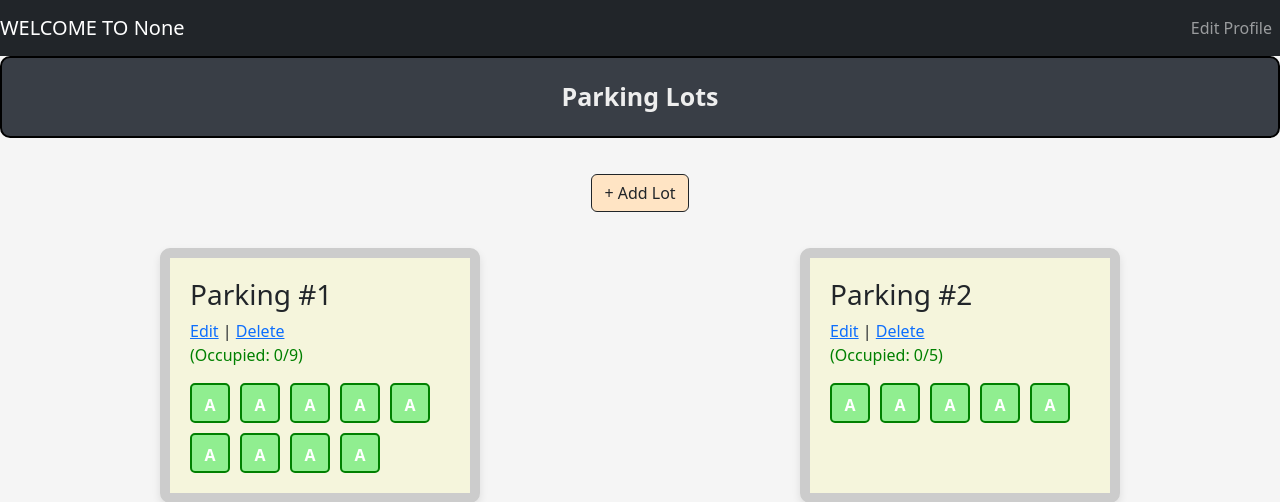
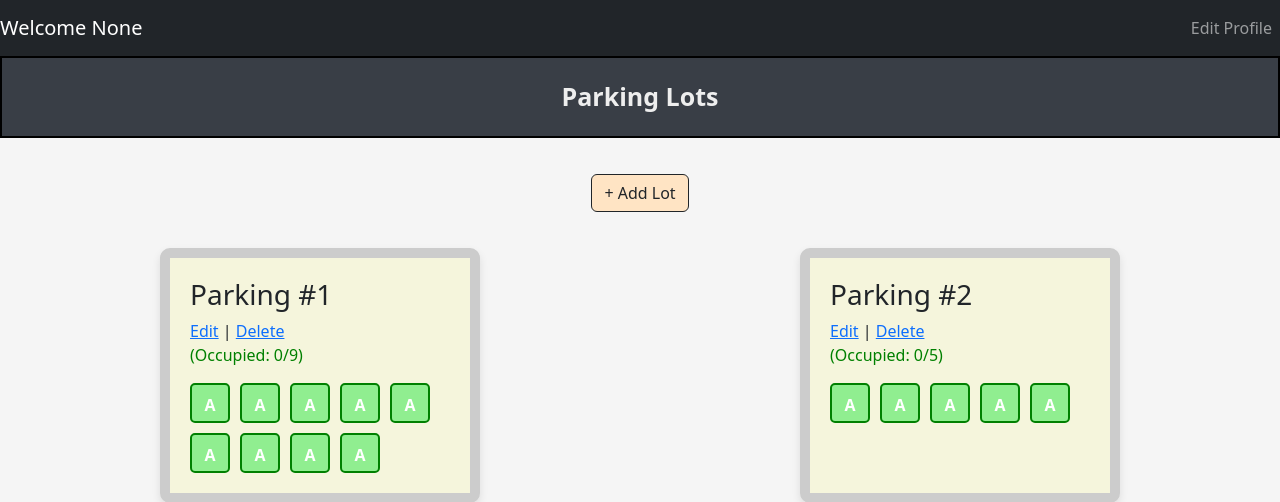
Before and after one commit to Ganesh-2003/vehicle-parking-app, a Flask app: page /admin/dashboard in a window 1280 px wide. Shown: the top 502 px of the page. Run offline with Flask 3, Linux system fonts and the light colour scheme; data comes from the database, SQL or seed files in the repository.

Commit message:
Intial commit

```diff
--- a/static/css/style.css
+++ b/static/css/style.css
@@ -48,7 +48,7 @@ body {
 }
 
 .delete-confirmation-box {
-  margin: 250px auto 20px auto;
+  margin: 150px auto 20px auto;
   border: 20px red;
   padding: 30px;
   width: 30vw;
@@ -74,7 +74,7 @@ body {
 .title {
       background-color: #393E46;
       border: 2px solid black;
-      border-radius: 10px;
+      /* border-radius: 10px; */
       text-align: center;
       padding: 20px;
       font-weight: bold;
--- a/templates/dashboard/admin_dashboard.html
+++ b/templates/dashboard/admin_dashboard.html
@@ -15,7 +15,7 @@
   {% for lot in lots_data %}
     <div class="parking_lot">
       <h3>Parking #{{ lot.lot[0] }}</h3>
-      <a onclick="window.location.href='/admin/edit?lot_id={{ lot.lot[0] }}'" class="btn-outline-dark">Edit</a> |
+      <a href='/admin/edit?lot_id={{ lot.lot[0] }}'>Edit</a> |
       <a href="/admin/delete?lot_id={{ lot.lot[0] }}">Delete</a>
       <p style="color: green;">(Occupied: {{ lot.occupied }}/{{ lot.total }})</p>
 
--- a/templates/navbar.html
+++ b/templates/navbar.html
@@ -9,7 +9,7 @@
 <body>
   <nav class="navbar navbar-expand-lg navbar-dark bg-dark">
   <a class="navbar-brand" href="#">
-    WELCOME TO
+    Welcome
     {{ session.get('name') }}</a>
   <button class="navbar-toggler" type="button" data-toggle="collapse" data-target="#navbarSupportedContent" aria-controls="navbarSupportedContent" aria-expanded="false" aria-label="Toggle navigation">
   <span class="navbar-toggler-icon"></span>
```
